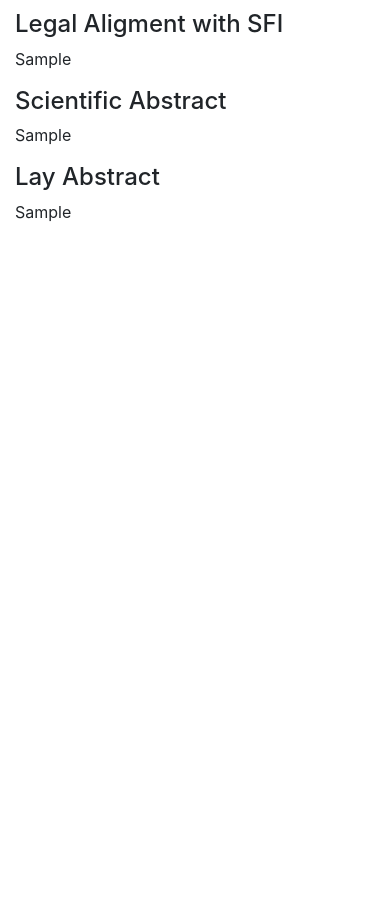
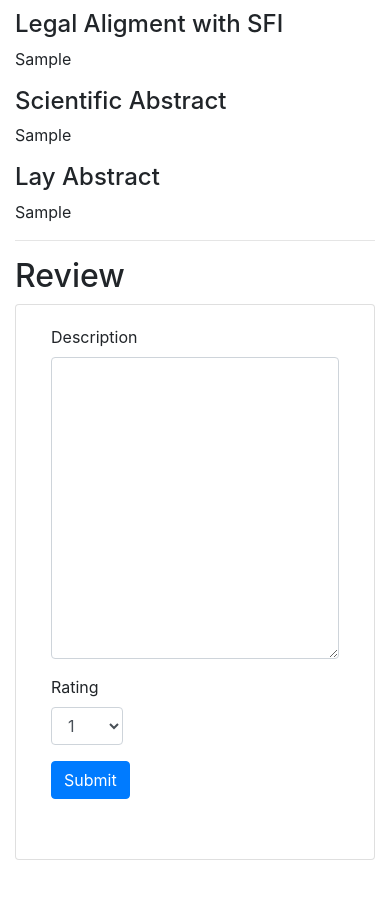
Before and after one commit to stolucc/cschia, a Flask app: page /applications/1 in a window 390 px wide. Shown: the part 912-1820 px from the top of the page. Before the commit the page ends 1134 px from the top, so only its background shows below. Run offline with Flask 2, Linux system fonts and the light colour scheme; tables that the repository leaves empty hold one stand-in row (values such as "Sample post"); parts of the project's set-up code (start-up, migrations or seed data) failed here and were passed over; some libraries are stand-ins or nearby versions.

Commit message:
FOC- moved review to applications, sorted and grouped submitted reviews.

```diff
--- a/app/routes.py
+++ b/app/routes.py
@@ -16,7 +16,7 @@ from app.models import User, GeneralInformation, EducationInformation, Employmen
     Presentations, AcademicCollaborations, NonAcademicCollaborations, Events, \
     CommunicationsOverview, SfiFundingRatio, EducationPublicEngagement, SfiProposalCalls, \
     Publication, GrantApplications, GrantApplicationAttachment, FundingCallReviewers, \
-    AnnualReport
+    AnnualReport, Reviews
 
 from flask_login import current_user, login_user, logout_user, login_required
 from werkzeug.urls import url_parse
@@ -172,6 +172,7 @@ def view_call(call_id):
             flash("Reviewer of that username does not exist.")
     return render_template("view_call.html", title="Funding Calls", call=call, form=form)
 
+
 @app.route("/apply", methods=["GET","POST"])
 def apply():
     form = GrantApplicationForm()
@@ -241,14 +242,15 @@ def admin_edit_proposals():
 @login_required
 def admin_submitted_reviews():
     admin_required(current_user)
-    return render_template("admin_submitted_reviews.html", title="Submitted reviews")
+    getSubmittedReviews = Reviews.query.all()
+
+    return render_template("admin_submitted_reviews.html", title="Submitted reviews", getSubmittedReviews=getSubmittedReviews)
 
 
 @app.route("/review", methods=["GET", "POST"])
 @login_required
 def proposals_to_review():
     reviewer_required(current_user)
-    form = ReviewProposalForm()
     jsonCallIds = FundingCallReviewers.query.filter_by(reviewer_id=current_user.id).all()
     getPendingFunds = []
 
@@ -257,7 +259,6 @@ def proposals_to_review():
 
     return render_template("proposals_to_review.html",
                             title="Pending reviews",
-                            form=form,
                             getPendingFunds=getPendingFunds)
 
 
@@ -269,10 +270,23 @@ def view_applications():
 
     return render_template("view_applications.html", title="MyGrants", draft=draft, pending=pending, awarded=awarded)
 
-@app.route("/applications/<grant_id>")
+@app.route("/applications/<grant_id>", methods=["GET", "POST"])
 def view_application(grant_id):
     grant = GrantApplications.query.filter_by(id=grant_id).first_or_404()
-    return render_template("view_application.html", title="Grant Application", grant=grant)
+    reviewer = FundingCallReviewers.query.filter_by(call_id=grant.call_id).first()
+
+    if reviewer is not None:
+        form = ReviewProposalForm()
+    else:
+        form = None
+
+    if form.validate_on_submit():
+        review = Reviews(call_id=grant.call_id, reviewer_id=reviewer.reviewer_id, desc=form.description.data, rating=form.rating.data)
+        db.session.add(review)
+        db.session.commit()
+        flash("Your review has been successfully submitted.")
+
+    return render_template("view_application.html", title="Grant Application", grant=grant, form=form)
 
 # not needed
 @app.route("/user/<username>")
--- a/app/templates/view_application.html
+++ b/app/templates/view_application.html
@@ -22,4 +22,35 @@
 <p>{{ grant.sci_abstract }}</p>
 <h4>Lay Abstract</h4>
 <p>{{ grant.lay_abstract }}</p>
+
+{% if form != None %}
+<hr>
+
+<h2>Review</h2>
+<div class="card col-md-10 mb-5">
+	<div class="card-body">
+		<form action="" method="post">
+		    {{ form.hidden_tag() }}
+		    <div class="form-group">
+		        {{ form.description.label }}
+		        {{ form.description(class="form-control", rows="12") }}
+		        {% for error in form.description.errors %}
+		        <span style="color: red;">[{{ error }}]</span>
+		        {% endfor %}
+		    </div>
+		    <div class="form-group">
+		        {{ form.rating.label }}
+		        {{ form.rating(class="form-control w-25") }}
+		        {% for error in form.rating.errors %}
+		        <span style="color: red;">[{{ error }}]</span>
+		        {% endfor %}
+		    </div>
+		    <div class="form-group">
+		        {{ form.submit(class="btn btn-primary") }}
+		    </div>
+		</form><br>
+	</div>
+</div>
+{% endif %}
+
 {% endblock %}
```
Also changed, not shown: app/templates/admin_submitted_reviews.html (+7 -8 lines), app/templates/proposals_to_review.html (+0 -24 lines).
